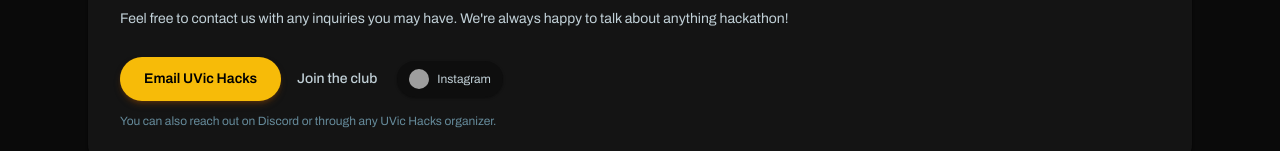
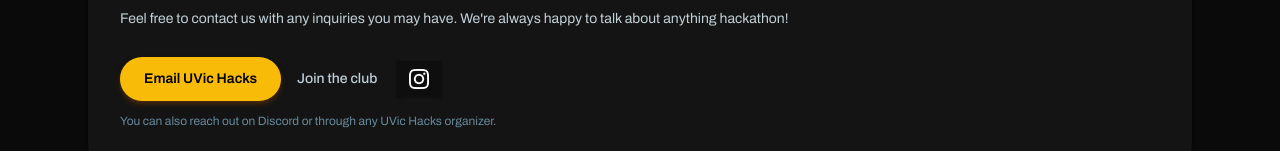
Before and after one commit to isaak1294/uvic-hacks-site, a Next.js app: page / in a window 1280 px wide. Shown: the part 3221-3372 px from the top of the page. Built offline with nearby package versions, Linux system fonts and the light colour scheme; no server answers; grey boxes are pictures that could not be loaded.

Commit message:
fix: instagram logo

```diff
--- a/app/page.tsx
+++ b/app/page.tsx
@@ -451,16 +451,15 @@ export default function Page() {
               href="https://instagram.com/uvichacks"
               target="_blank"
               rel="noreferrer"
-              className="ml-1 inline-flex items-center gap-2 rounded-full bg-neutral-950/60 px-3 py-2 text-xs text-cool-steel-200 shadow-sm shadow-black/30 transition hover:bg-neutral-950 hover:text-baltic-blue-300"
+              className="ml-1 inline-flex items-center gap-2 bg-neutral-950/60 px-3 py-2 text-xs text-cool-steel-200 shadow-sm shadow-black/30 transition hover:bg-neutral-950 hover:text-baltic-blue-300"
               aria-label="UVic Hacks Instagram"
               title="Follow UVic Hacks on Instagram"
             >
               <img
-                src="/uvh-instagram.png"
+                src="/instagram-white-icon.webp"
                 alt=""
-                className="h-5 w-5 rounded-full"
+                className="h-5 w-5"
               />
-              Instagram
             </a>
           </div>
 
```
Also changed, not shown: public/instagram-white-icon.webp (added).
